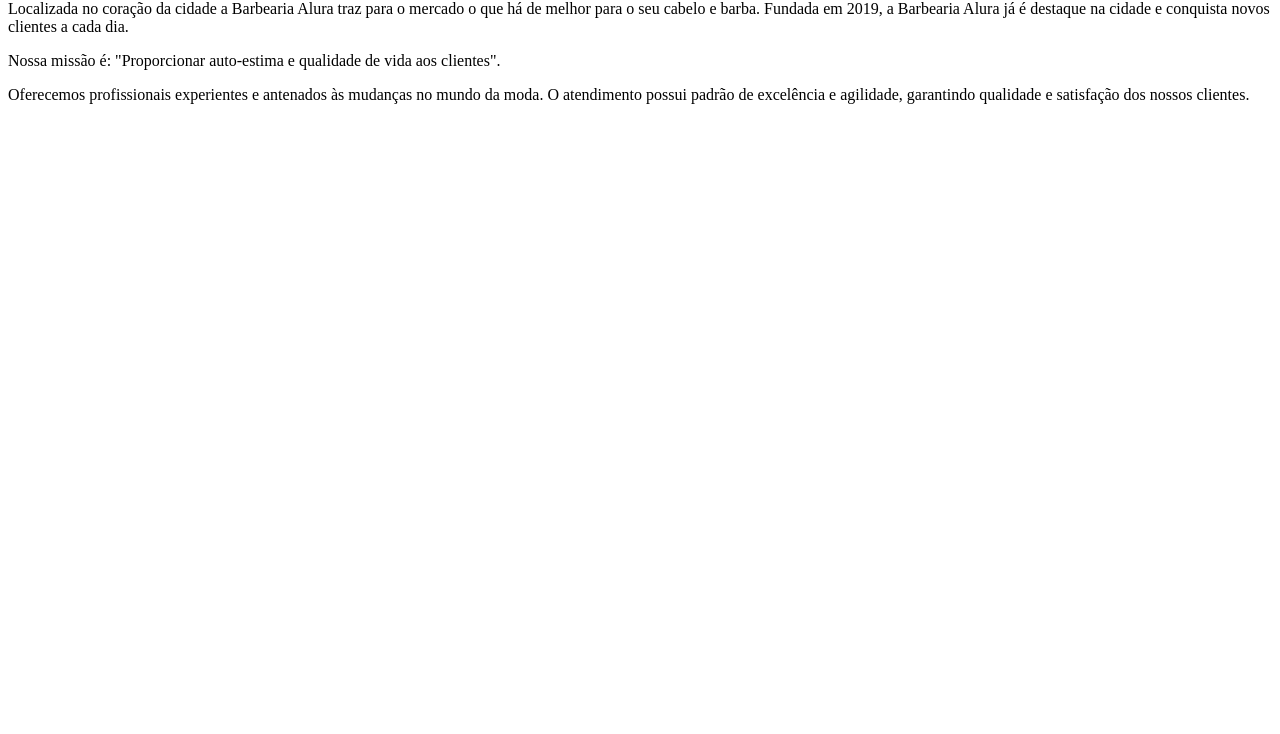
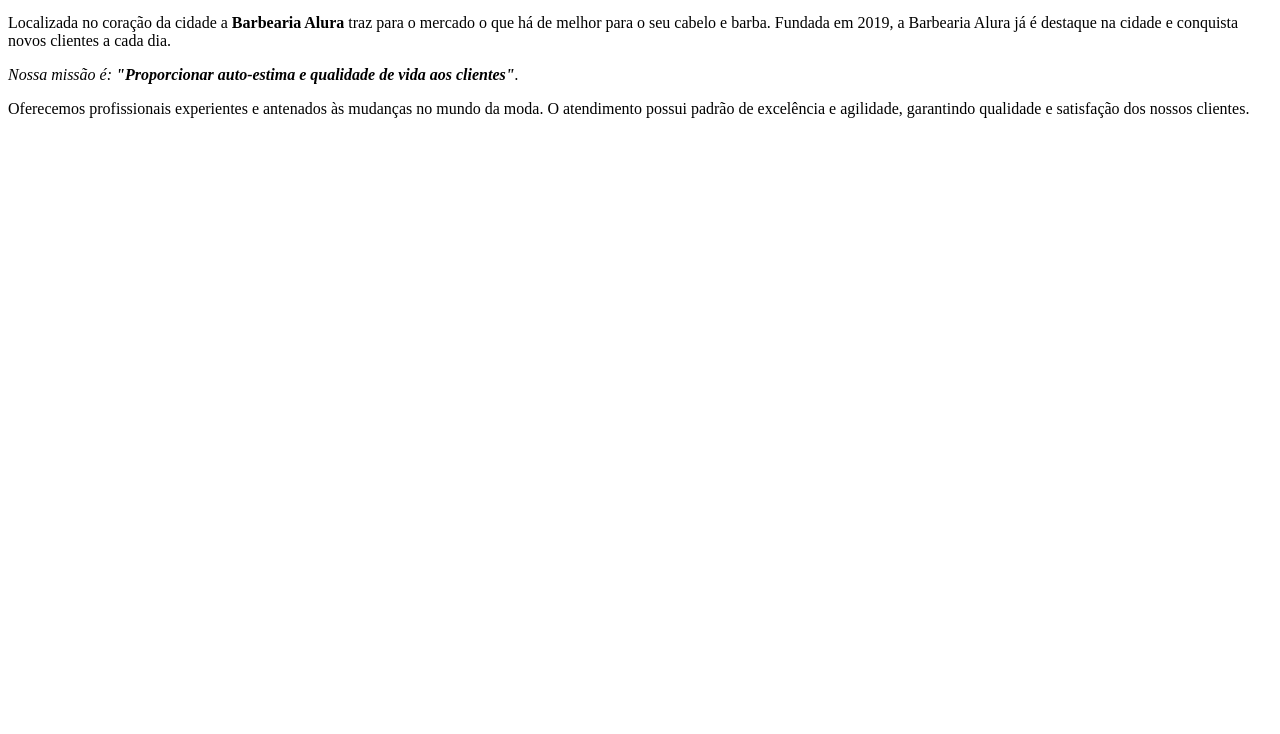
Before and after one commit to pedrohoro/barbearia-alura, a plain HTML site: page index.html in a window 1280 px wide. Shown: the part 66-800 px from the top of the page. Drawn offline with Linux system fonts and the light colour scheme.

Commit message:
alteração do index

```diff
--- a/index.html
+++ b/index.html
@@ -1,9 +1,13 @@
+<!DOCTYPE html>
+<html>
 <h1>Sobre a Barbearia Alura</h1>
 
-<p>Localizada no coração da cidade a Barbearia Alura traz para o mercado o que há de melhor para o seu cabelo e barba.
+<p>Localizada no coração da cidade a <strong>Barbearia Alura</strong> traz para o mercado o que há de melhor para o seu cabelo e barba.
  Fundada em 2019, a Barbearia Alura já é destaque na cidade e conquista novos clientes a cada dia.</p>
 
-<p>Nossa missão é: "Proporcionar auto-estima e qualidade de vida aos clientes".</p>
+<p><em>Nossa missão é:<strong> "Proporcionar auto-estima e qualidade de vida aos clientes"</strong>.</em></p>
 
 <p>Oferecemos profissionais experientes e antenados às mudanças no mundo da moda.
  O atendimento possui padrão de excelência e agilidade, garantindo qualidade e satisfação dos nossos clientes.</p>
+
+ </html>
```
